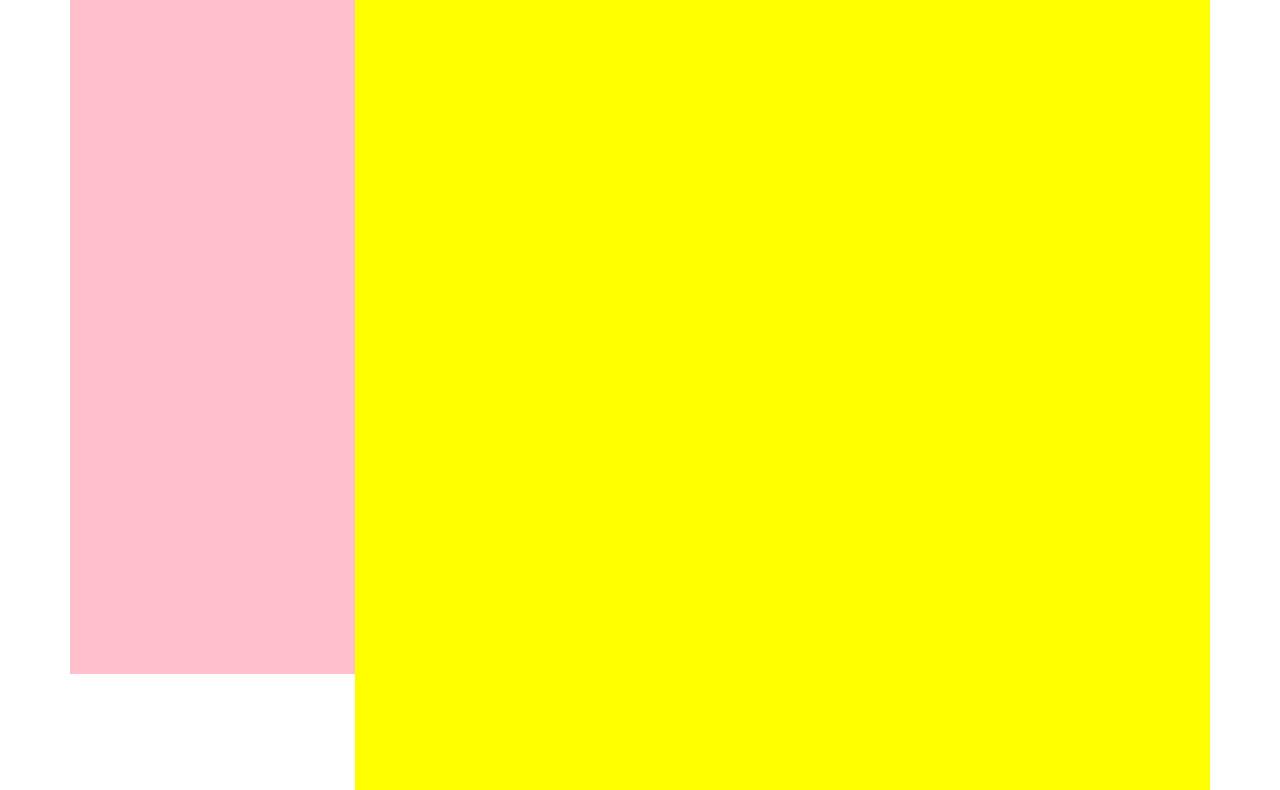
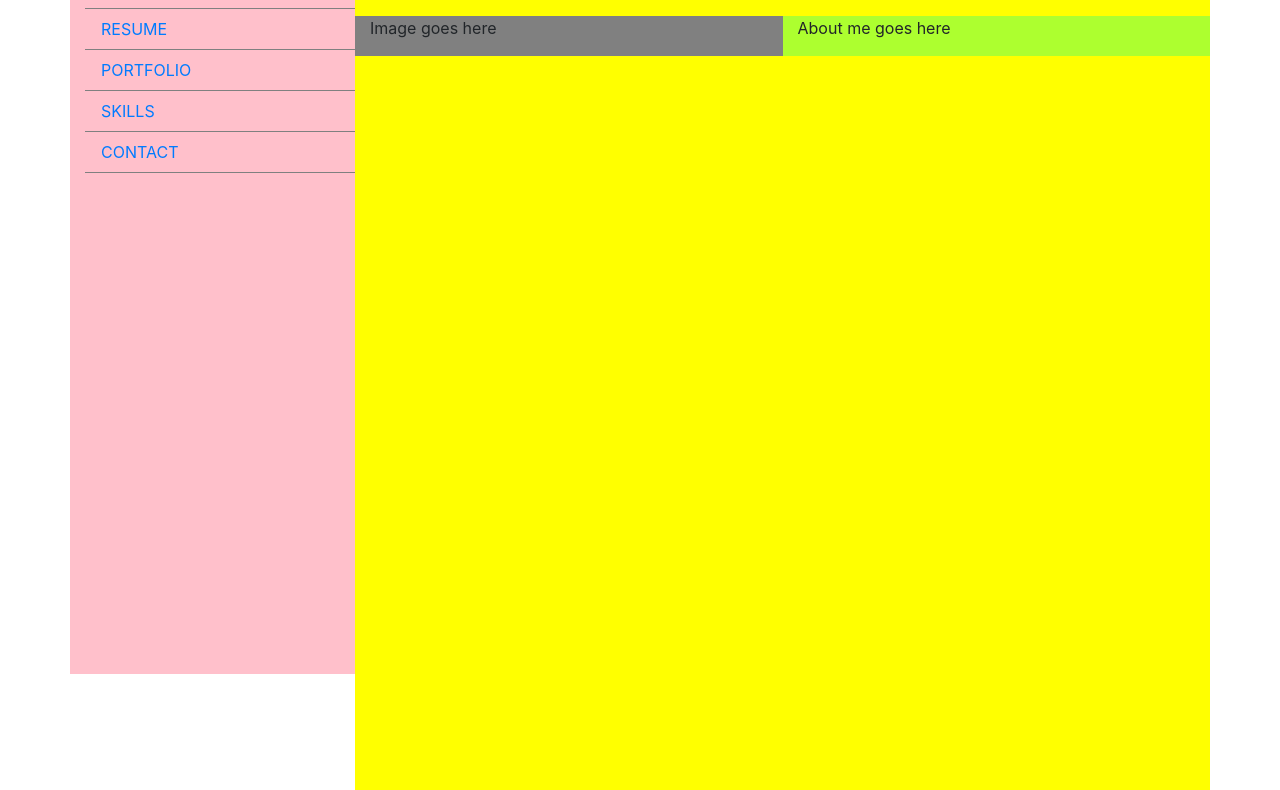
Before and after one commit to DKhakimova/Portfolio, a plain HTML site: page index.html in a window 1280 px wide. Shown: the part 102-892 px from the top of the page. Drawn offline with nearby package versions, Linux system fonts and the light colour scheme.

Commit message:
Setup basic navigation bar

```diff
--- a/index.html
+++ b/index.html
@@ -19,10 +19,26 @@
         <div class="row">
             <div class="col-3 my-4" style="background-color:pink; height:94%; position:fixed">
                 <h2>Navigation</h2>
+                <nav class="nav flex-column">
+                    <a class="nav-link active" href="#" style="border-bottom: 1px solid grey;">HOME</a>
+                    <a class="nav-link" href="#" style="border-bottom: 1px solid grey;">RESUME</a>
+                    <a class="nav-link" href="#" style="border-bottom: 1px solid grey;">PORTFOLIO</a>
+                    <a class="nav-link active" href="#" style="border-bottom: 1px solid grey;">SKILLS</a>
+                    <a class="nav-link active" href="#" style="border-bottom: 1px solid grey;">CONTACT</a>
+                  </nav>
             </div>
 
             <div class="col-9 my-5 offset-3" style="background-color:yellow; height:1000px;">
                 <h2>Content</h2>
+                <div class="row">
+                    <div class="col-6 my-4" style="background-color:grey;">
+                        <p>Image goes here</p>
+                    </div>
+
+                    <div class="col-6 my-4" style="background-color: greenyellow;">
+                        <p>About me goes here</p>
+                    </div>
+                </div>
             </div>
 
         </div>
```
